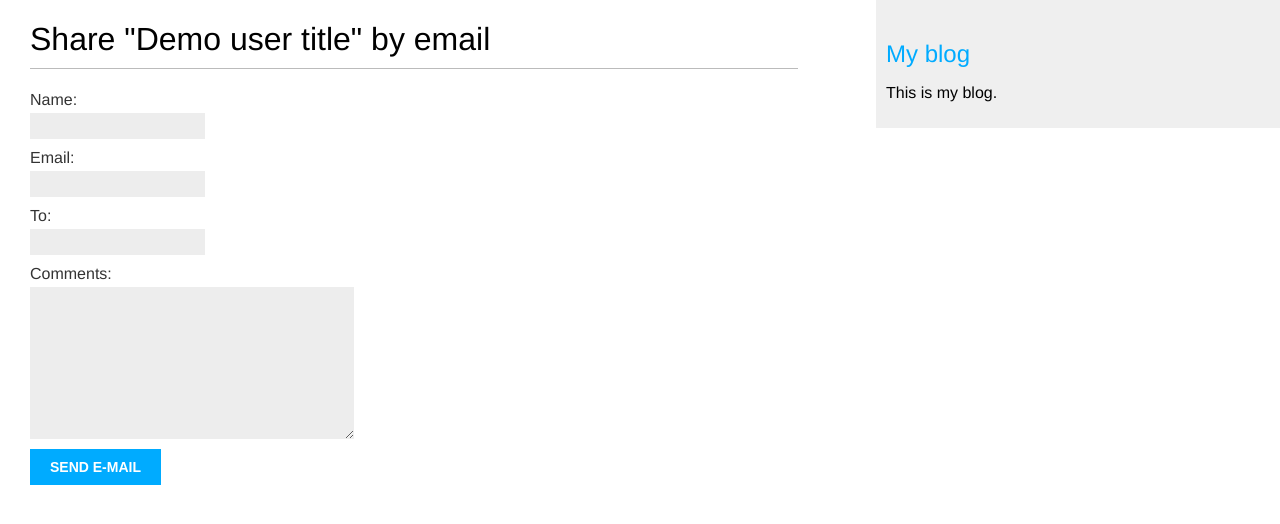
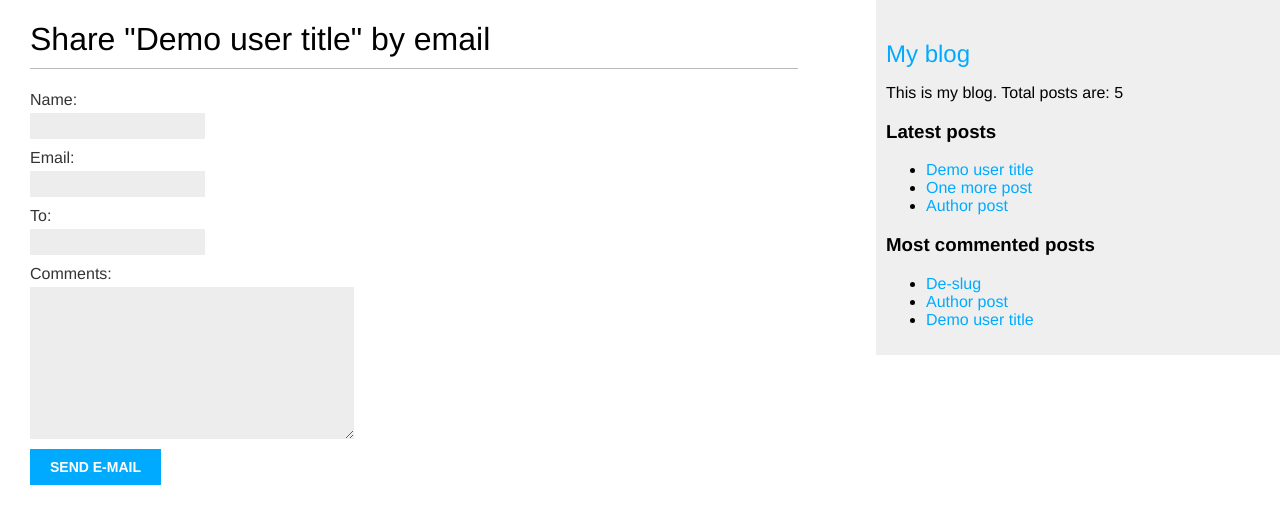
Before and after one commit to IgorZn/django2byexamples, a Django app: page /blog/5/share/ in a window 1280 px wide. Shown: the top 524 px of the page. Run offline with Django 3.2, Linux system fonts and the light colour scheme; data comes from the database, SQL or seed files in the repository; parts of the project's set-up code (start-up, migrations or seed data) failed here and were passed over.

Commit message:
Гл.2, Создание собственных фильтров

```diff
--- /dev/null
+++ b/blog/templatetags/blog_tags.py
@@ -0,0 +1,21 @@
+from django import template
+from django.db.models import Count
+from ..models import Post
+
+register = template.Library()
+
+
+@register.simple_tag
+def total_posts():
+    return Post.published.count()
+
+
+@register.inclusion_tag('blog/post/latest_posts.html')
+def show_latest_posts(count=5):
+    latest_posts = Post.published.order_by('-publish')[:count]
+    return {'latest_posts': latest_posts}
+
+
+@register.simple_tag
+def get_most_commented_posts(count=5):
+    return Post.published.annotate(total_comments=Count('comments')).order_by('-total_comments')[:count]
--- a/templates/blog/base.html
+++ b/templates/blog/base.html
@@ -1,3 +1,4 @@
+{% load blog_tags %}
 {% load static %}
 
 <!DOCTYPE html>
@@ -12,8 +13,17 @@
  {% block content %}{% endblock %}
 </div>
 <div id="sidebar">
- <h2><a href="{% url "blog:post_list" %}">My blog</a></h2>
- <p>This is my blog.</p>
+    <h2><a href="{% url "blog:post_list" %}">My blog</a></h2>
+    <p>This is my blog. Total posts are: {% total_posts %}</p>
+    <h3>Latest posts</h3>
+    {% show_latest_posts 3 %}
+    <h3>Most commented posts</h3>
+    {% get_most_commented_posts 3 as most_commented_post %}
+    <ul>
+        {% for post in most_commented_post %}
+            <li><a href="{{ post.get_absolute_url }}">{{ post.title }}</a></li>
+        {% endfor %}
+    </ul>
 </div>
 </body>
 </html>
--- a/templates/blog/post/detail.html
+++ b/templates/blog/post/detail.html
@@ -17,7 +17,7 @@
     <div class="recommend">
         <p>Similar posts:
             {% for similar in similar_posts %}
-                <p>{{ similar }}</p>
+                <a href="{{ similar.get_absolute_url }}">{{ similar.title }}</a>
             {% endfor %}
         </p>
     </div>
--- /dev/null
+++ b/templates/blog/post/latest_posts.html
@@ -0,0 +1,5 @@
+<ul>
+    {% for post in latest_posts %}
+        <li><a href="{{ post.get_absolute_url }}">{{ post.title }}</a></li>
+    {% endfor %}
+</ul>
```
Also changed, not shown: blog/templatetags/__init__.py (added).
